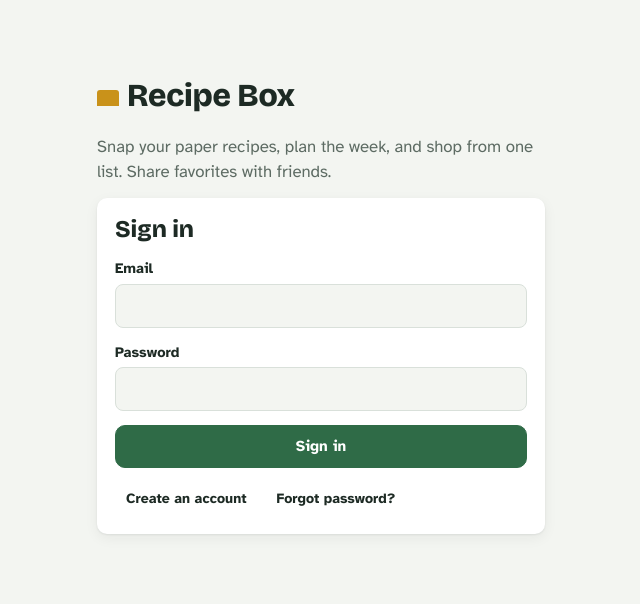
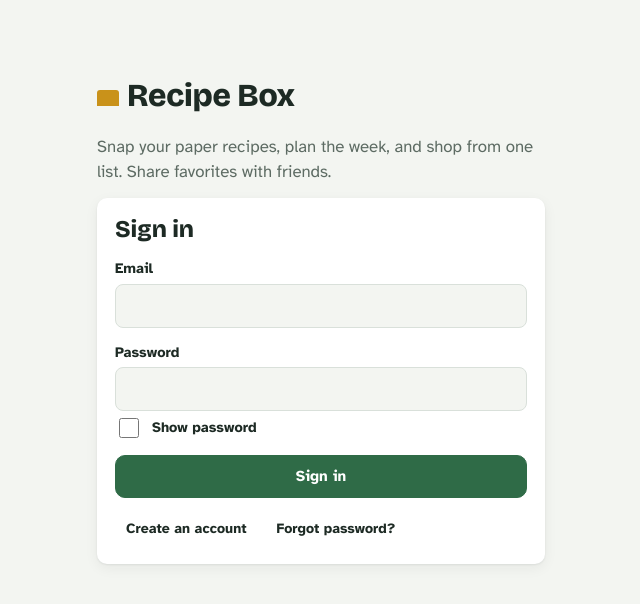
Before and after one commit to joeeperry33-cmd/recipe-box, a React (Vite) app: page / in a window 1280 px wide. Shown: the top 604 px of the page, without its empty margins (319-959 px from the left). Built offline with nearby package versions, Linux system fonts and the light colour scheme; no server answers.

Commit message:
Add a Show password checkbox to sign-in, sign-up and change password
Co-Authored-By: Claude Opus 5.5 <noreply@anthropic.com>
Claude-Session: https://claude.ai/code/session_014bKQ9ZAgbUbMyzg8XEbiVJ

```diff
--- a/src/pages/Friends.tsx
+++ b/src/pages/Friends.tsx
@@ -17,6 +17,7 @@ export default function Friends() {
   const [msg, setMsg] = useState("");
   const [name, setName] = useState(s.me?.display_name ?? "");
   const [pw, setPw] = useState("");
+  const [showPw, setShowPw] = useState(false);
   const [askWho, setAskWho] = useState("");
   const [askWhat, setAskWhat] = useState("");
   const [pick, setPick] = useState<Record<string, string>>({});
@@ -164,7 +165,8 @@ export default function Friends() {
         <div className="field"><label htmlFor="dn">Your name (what friends see)</label><div className="addrow"><input id="dn" value={name} onChange={(e) => setName(e.target.value)} /><button className="btn">Save</button></div></div>
       </form>
       <form className="form" onSubmit={savePw}>
-        <div className="field"><label htmlFor="npw">New password</label><div className="addrow"><input id="npw" type="password" minLength={6} required value={pw} onChange={(e) => setPw(e.target.value)} autoComplete="new-password" /><button className="btn">Change password</button></div></div>
+        <div className="field"><label htmlFor="npw">New password</label><div className="addrow"><input id="npw" type={showPw ? "text" : "password"} minLength={6} required value={pw} onChange={(e) => setPw(e.target.value)} autoComplete="new-password" /><button className="btn">Change password</button></div>
+          <label className="checkrow small"><input type="checkbox" checked={showPw} onChange={(e) => setShowPw(e.target.checked)} /> Show password</label></div>
       </form>
       <p className="muted small" style={{ margin: 0 }}>Signed in as {s.session!.user.email}</p>
       <div><button className="btn" onClick={() => supabase.auth.signOut()}>Sign out</button></div>
--- a/src/pages/Login.tsx
+++ b/src/pages/Login.tsx
@@ -7,6 +7,7 @@ export default function Login() {
   const [password, setPassword] = useState("");
   const [name, setName] = useState("");
   const [busy, setBusy] = useState(false);
+  const [showPw, setShowPw] = useState(false);
   const [msg, setMsg] = useState<{ kind: "ok" | "warn"; text: string } | null>(null);
 
   async function submit(e: FormEvent) {
@@ -38,7 +39,8 @@ export default function Login() {
         )}
         <div className="field"><label htmlFor="email">Email</label><input id="email" type="email" required value={email} onChange={(e) => setEmail(e.target.value)} autoComplete="email" /></div>
         {mode !== "reset" && (
-          <div className="field"><label htmlFor="pw">Password</label><input id="pw" type="password" required minLength={6} value={password} onChange={(e) => setPassword(e.target.value)} autoComplete={mode === "up" ? "new-password" : "current-password"} /></div>
+          <div className="field"><label htmlFor="pw">Password</label><input id="pw" type={showPw ? "text" : "password"} required minLength={6} value={password} onChange={(e) => setPassword(e.target.value)} autoComplete={mode === "up" ? "new-password" : "current-password"} />
+            <label className="checkrow small"><input type="checkbox" checked={showPw} onChange={(e) => setShowPw(e.target.checked)} /> Show password</label></div>
         )}
         {msg && <div className={"notice" + (msg.kind === "warn" ? " warn" : "")}>{msg.text}</div>}
         <button className="btn primary" disabled={busy}>{busy ? "One moment…" : mode === "in" ? "Sign in" : mode === "up" ? "Create account" : "Send reset link"}</button>
```
